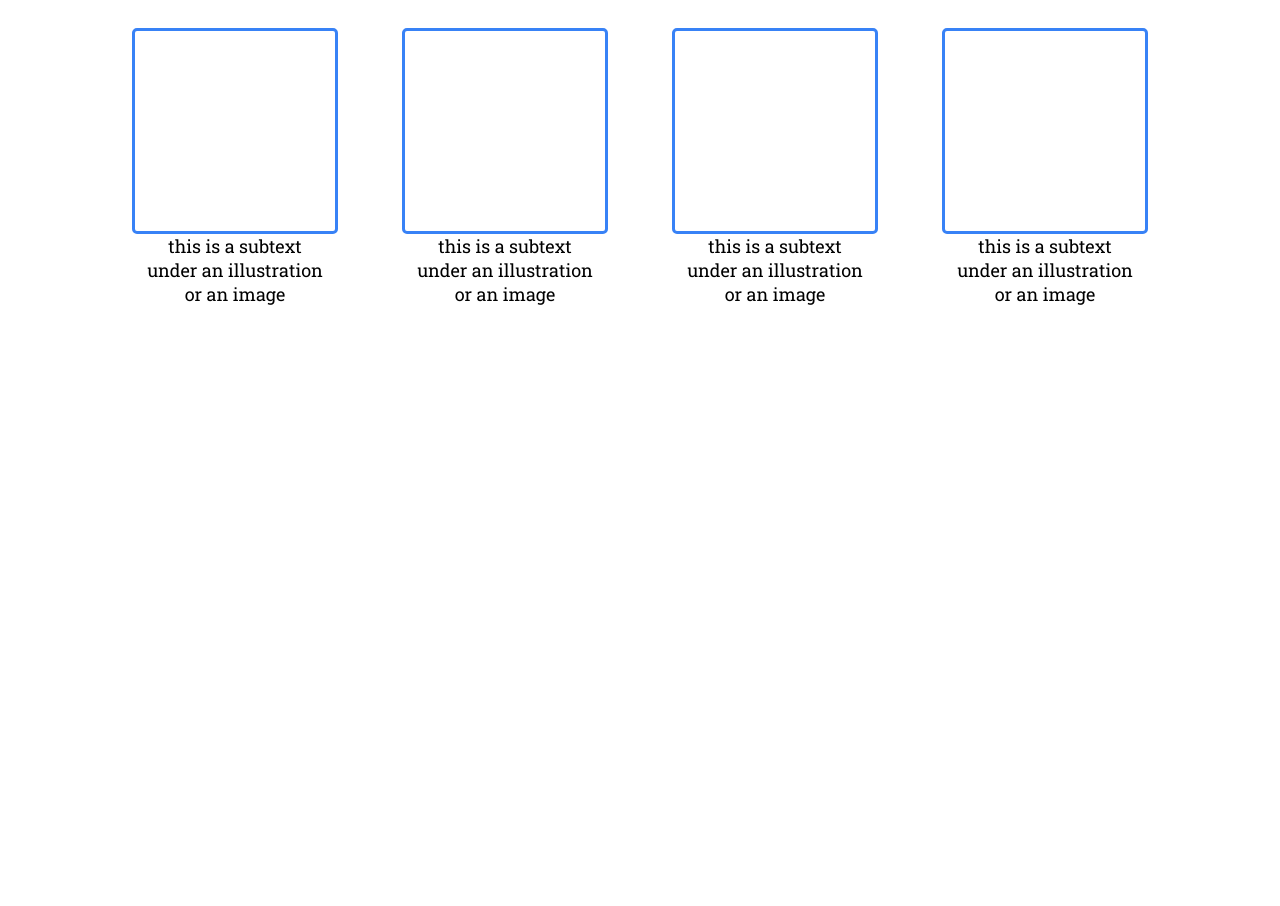
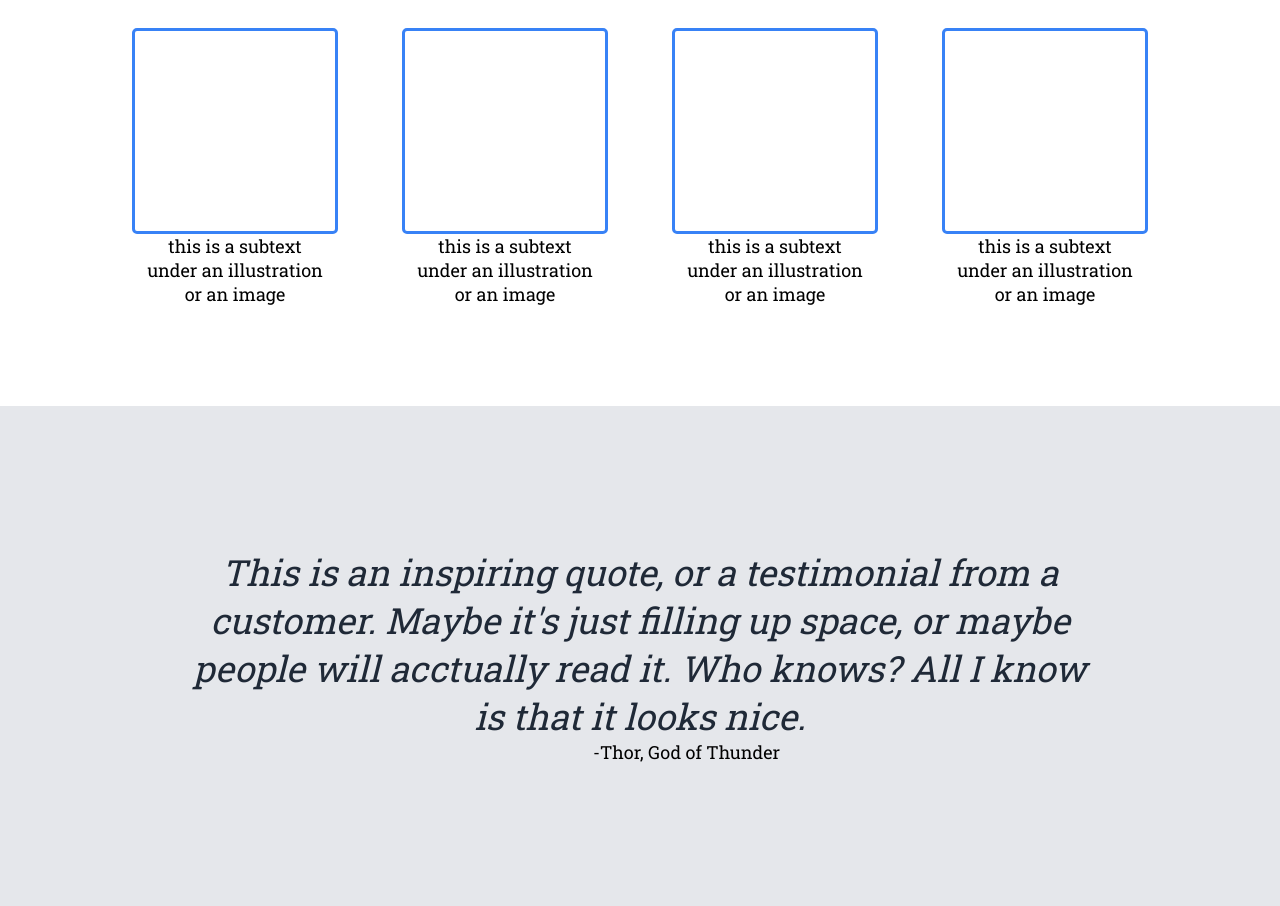
Before and after one commit to KuyaSei/odin-landing-page, a plain HTML site: page index.html in a window 1280 px wide. Shown: the part 689-1595 px from the top of the page. Before the commit the page ends 1095 px from the top, so only its background shows below. Drawn offline with Linux system fonts and the light colour scheme.

Commit message:
Finished third section

```diff
--- a/index.html
+++ b/index.html
@@ -73,6 +73,16 @@
         </div>
     </div>
 
+    <div class="third-section">
+        <h3>
+            This is an inspiring quote, or a testimonial from a <br> customer. Maybe it's just filling up space, or maybe <br> people will acctually read it. Who knows? All I know <br> is that it looks nice.
+        </h3>
+
+        <div id="p-div">
+        <p class="p-third">-Thor, God of Thunder</p>
+        </div>
+    </div>
+
 
 </body>
 
--- a/style.css
+++ b/style.css
@@ -116,3 +116,31 @@ h2 {
     text-align: center;
     font-size: 18px;
 }
+
+.third-section {
+    background-color: #E5E7EB;
+    height: 500px;
+    display: flex;
+    flex-direction: column;
+    justify-content: center;
+}
+
+h3
+{
+    font-size: 36px;
+    font-style: italic;
+    font-weight: lighter;
+    color: #1F2937;
+    text-align: center;
+}
+
+.p-third {
+    font-size: 18px;
+    text-align: end;
+}
+
+#p-div {
+    display: flex;
+    justify-content: flex-end;
+    margin-right: 500px;
+}
```
